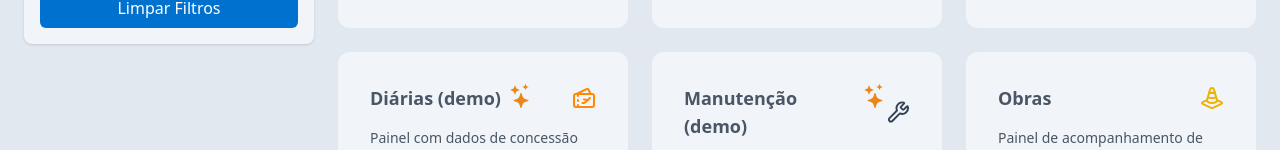
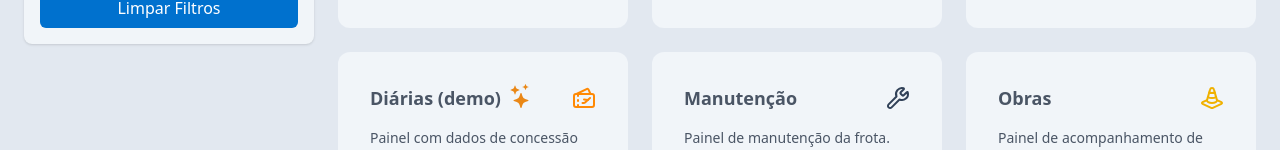
Before and after one commit to ciep-cgm-pvh/bi-portal-frontend, a React (Vite) app: page /hub in a window 1280 px wide. Shown: the part 645-795 px from the top of the page. Built offline with nearby package versions, Linux system fonts and the light colour scheme; what urql would draw is missing.

Commit message:
Update HubCardsData.tsx

```diff
--- a/src/data/HubCardsData.tsx
+++ b/src/data/HubCardsData.tsx
@@ -24,13 +24,13 @@ const HubCardsDataV2: HubCardInterface[] = [
     icon: <TicketsPlane className="text-orange-400 w-6 h-6" />,
     type: "demonstracão",
   },
-  {
-    title: "Manutenção (demo)",
-    description: "Painel com dados de manutenção de frota.",
-    route: "/painel/manutencao/dashboard",
-    icon: <Wrench className="text-slate-700 w-6 h-6" />,
-    type: "Frota",
-  },
+  // {
+  //   title: "Manutenção (demo)",
+  //   description: "Painel com dados de manutenção de frota.",
+  //   route: "/painel/manutencao/dashboard",
+  //   icon: <Wrench className="text-slate-700 w-6 h-6" />,
+  //   type: "Frota",
+  // },
   {
     title: "Abastecimento",
     description: "Painel com dados de abastecimento de frota.",
@@ -64,14 +64,14 @@ const HubCardsData: HubCardInterface[] = [
     icon: <Banknote className="text-green-700 w-6 h-6" />,
     type: "Financeiro",
   },
-  // {
-  //   title: "Manutenção",
-  //   description: "Painel de manutenção da frota.",
-  //   // route: "https://lookerstudio.google.com/u/0/reporting/a41d513b-d75c-40bd-93e3-8f53825a1966/page/inJJF/edit",
-  //   route: "https://dashboard-geral.vercel.app/paineis/manutencao",
-  //   icon: <Wrench className="text-slate-700 w-6 h-6" />,
-  //   type: "Frota",
-  // },
+  {
+    title: "Manutenção",
+    description: "Painel de manutenção da frota.",
+    route: "https://lookerstudio.google.com/u/0/reporting/a41d513b-d75c-40bd-93e3-8f53825a1966/page/inJJF/edit",
+    // route: "https://dashboard-geral.vercel.app/paineis/manutencao",
+    icon: <Wrench className="text-slate-700 w-6 h-6" />,
+    type: "Frota",
+  },
   // {
   //   title: "Abastecimento",
   //   description: "Painel com dados de abastecimento.",
```
